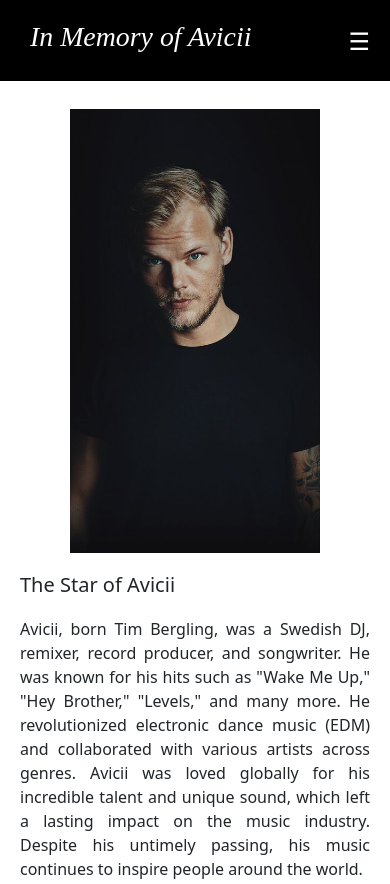
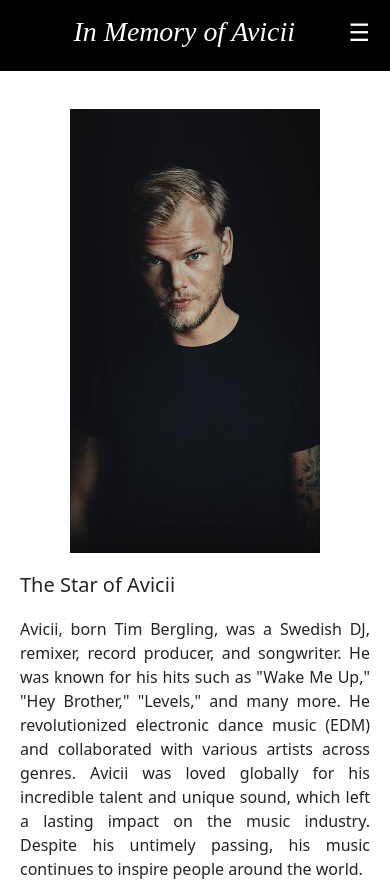
Before and after one commit to Amvy-gh/Website_Idol, a plain HTML site: page pages/index.html in a window 390 px wide. Shown: the top 884 px of the page. Drawn offline with nearby package versions, Linux system fonts and the light colour scheme.

Commit message:
Fix : top-navbar

```diff
--- a/pages/index.html
+++ b/pages/index.html
@@ -20,12 +20,8 @@
                 <div id="sidebar-placeholder"></div>
             </div>
             <div class="top-navbar">
-                <div class="left-content">
-                    <div class="header-text-responsive">
-                        <h1 class="text-responsivee">
-                            In Memory of Avicii
-                        </h1>
-                    </div>
+                <div class="header-text-responsive">
+                    <h1 class="text-responsivee">In Memory of Avicii</h1>
                 </div>
                 <div class="menu-toggle" onclick="toggleMenu()">☰</div>
                 <div class="menu">
@@ -34,6 +30,7 @@
                     <a href="/pages/tabel.html">Visitor</a>
                 </div>
             </div>
+
             <div class="col-md-10 content">
                 <div itemscope itemtype="http://schema.org/Person" class="biography-section">
                     <img src="/file/photo1.png" alt="Avicii Image" itemprop="image">
@@ -200,7 +197,7 @@
                             </a>
                         </li>
                         <li>
-                            <a href="https://www.instagram.com/avicii/?hl=en" target="_blank" rel="noopener noreferrer">
+                            <a href="https://www.instagram.com/avicii?utm_source=ig_web_button_share_sheet&igsh=ZDNlZDc0MzIxNw==" target="_blank" rel="noopener noreferrer">
                                 <i class="fab fa-instagram"></i> Avicii Official Instagram
                             </a>
                         </li>
--- a/style/styles.css
+++ b/style/styles.css
@@ -449,8 +449,8 @@ table {
   /* Add a top navbar */
   .top-navbar {
     display: flex;
+    align-items: center;
     justify-content: space-between;
-    align-items: center;
     background-color: black;
     padding: 10px 20px;
     color: white;
@@ -461,9 +461,15 @@ table {
     z-index: 300;
   }
 
-  .top-navbar .menu-toggle {
-    font-size: 24px;
-    cursor: pointer;
+  .header-text-responsive {
+      flex: 1;
+      text-align: center;
+  }
+
+  .menu-toggle {
+    margin-top: -7px;
+      font-size: 24px;
+      cursor: pointer;
   }
 
   .top-navbar .menu {
@@ -485,23 +491,24 @@ table {
     color: white;
     padding: 10px;
     text-decoration: none;
-    border-bottom: 1px solid white;
+    border-bottom: 1px solid rgb(109, 106, 117);
   }
 
   .top-navbar .menu a:hover {
     background-color: gray;
   }
 
-  /* Adjust content padding to avoid overlap */
   .content {
     padding-top: 60px;
   }
 
-  .text-responsivee{
-    justify-content: center;
-    align-items: center;
-    padding: 10px;
+  .header-text-responsive{
+    padding: 5px;
     font-style: italic;
     font-family: 'Playfair Display', serif;;
   }
+
+  .photos-section .row .col-md-4:nth-child(2) p {
+    margin-bottom: -100px;
+  }
 }
```
